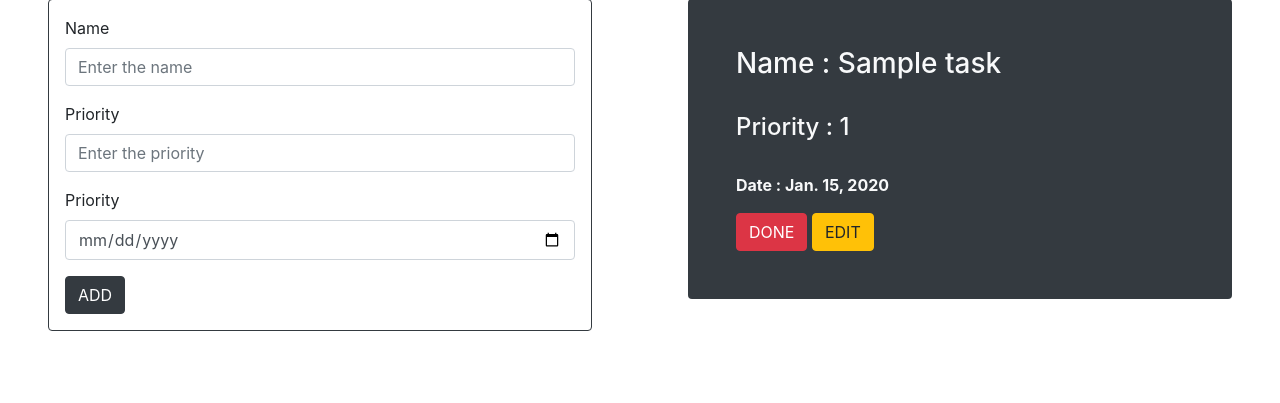
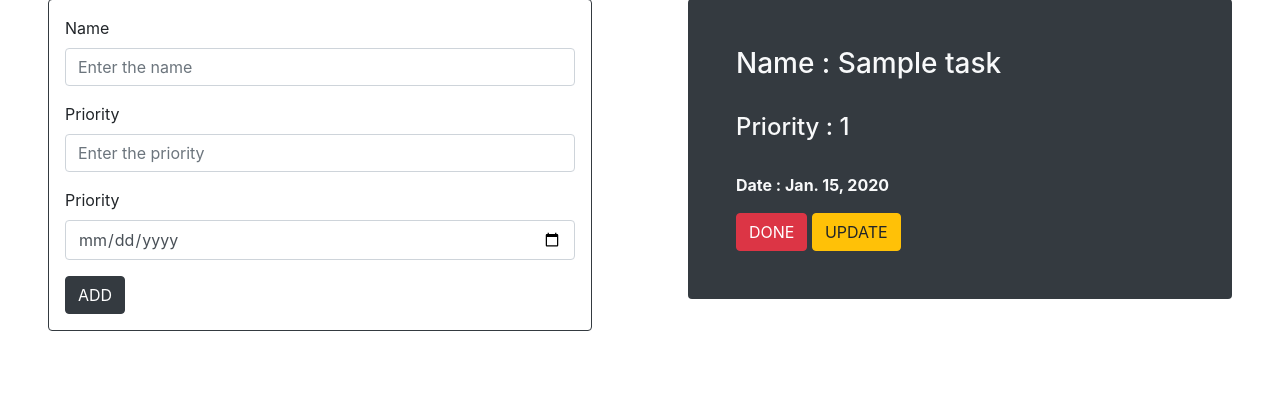
Before and after one commit to anshidnm/todo, a Django app: page / in a window 1280 px wide. Shown: the part 201-604 px from the top of the page. Run offline with Django 4.2, Linux system fonts and the light colour scheme; tables that the repository leaves empty hold one stand-in row (values such as "Sample post").

Commit message:
ready for hosting

```diff
--- a/templates/index.html
+++ b/templates/index.html
@@ -42,7 +42,7 @@
                     <h4>Priority : {{i.priority}}</h3><br>
                     <p><b>Date : {{i.date}}</b></p>
                     <a href="delete/{{i.id}}"><button type="submit" class="btn btn-danger">DONE</button></a>
-                    <a href="update/{{i.id}}"><button type="submit" class="btn btn-warning">EDIT</button></a>
+                    <a href="update/{{i.id}}"><button type="submit" class="btn btn-warning">UPDATE</button></a>
                 </div>
                 <br>
                 {% endfor %}
```
